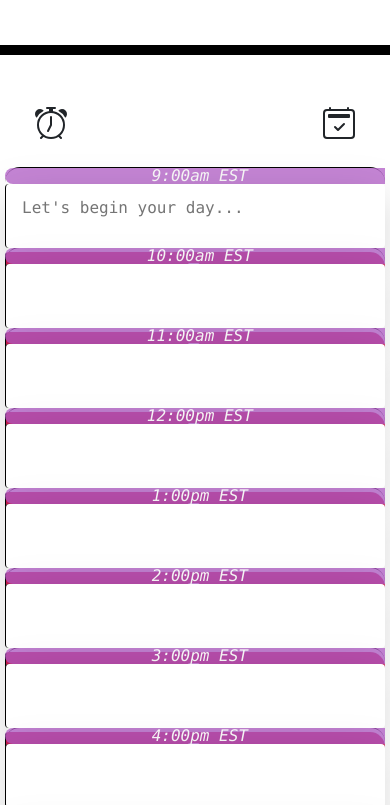
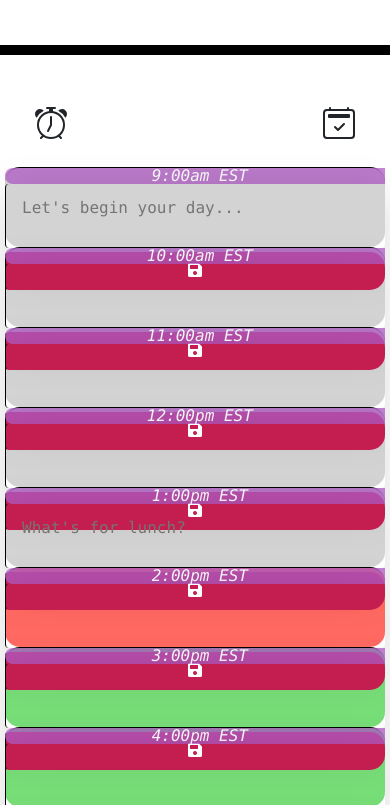
Before and after one commit to mja279/third-party-apis, a plain HTML site: page index.html in a window 390 px wide. Shown: the part 256-1061 px from the top of the page. Drawn offline with nearby package versions, Linux system fonts and the light colour scheme.

Commit message:
working draft.v3

```diff
--- a/index.html
+++ b/index.html
@@ -28,8 +28,8 @@
       <p class="lead">A basic calendar app for scheduling your work day</p>
       <p id="currentDay" class="lead"></p>
     </header>
+
     <main>
-
       <div class="container">
             <div id="icon" class="col-md-12" style="font-size: 2em">
             <!-- Clock Icon -->
@@ -40,7 +40,7 @@
                 <path fill-rule="evenodd" d="M11.646 14.146a.5.5 0 0 1 .708 0l1 1a.5.5 0 0 1-.708.708l-1-1a.5.5 0 0 1 0-.708zm-7.292 0a.5.5 0 0 0-.708 0l-1 1a.5.5 0 0 0 .708.708l1-1a.5.5 0 0 0 0-.708zM5.5.5A.5.5 0 0 1 6 0h4a.5.5 0 0 1 0 1H6a.5.5 0 0 1-.5-.5z"></path>
                 <path d="M7 1h2v2H7V1z"></path>
               </svg>
-          <!-- Calendar2 check -->
+            <!-- Calendar2 Check -->
               <svg width="1em" height="1em" viewBox="0 0 16 16" class="bi bi-calendar2-check float-right" fill="currentColor" xmlns="http://www.w3.org/2000/svg">
                 <path fill-rule="evenodd" d="M10.854 8.146a.5.5 0 0 1 0 .708l-3 3a.5.5 0 0 1-.708 0l-1.5-1.5a.5.5 0 0 1 .708-.708L7.5 10.793l2.646-2.647a.5.5 0 0 1 .708 0z"/>
                 <path fill-rule="evenodd" d="M14 2H2a1 1 0 0 0-1 1v11a1 1 0 0 0 1 1h12a1 1 0 0 0 1-1V3a1 1 0 0 0-1-1zM2 1a2 2 0 0 0-2 2v11a2 2 0 0 0 2 2h12a2 2 0 0 0 2-2V3a2 2 0 0 0-2-2H2z"/>
@@ -55,63 +55,63 @@
       <div row mb-4>
         <div id="hour-9" class="row time-block">
           <div class="col-md-1 hour"> 9:00am EST</div>
-          <textarea class="col-md-10 description shadow-lg p-3 mb-1 bg-white rounded" placeholder="Let's begin your day..."></textarea>
+          <textarea class="col-md-10 description shadow-lg p-3 mb-1 rounded" placeholder="Let's begin your day..."></textarea>
           <button class="btn saveBtn col-md-1"><i class="fas fa-save"></i></button>
         </div>
       </div>
       <div row mb-4>
         <div id="hour-10" class="row time-block">
           <div class="col-md-1 hour"> 10:00am EST</div>
-          <textarea class="col-md-10 description shadow-lg p-3 mb-1 bg-white rounded"></textarea>
+          <textarea class="col-md-10 description shadow-lg p-3 mb-1  rounded"></textarea>
           <button class="btn saveBtn col-md-1"><i class="fas fa-save"></i></button>
         </div>
       </div>
       <div row mb-4>
         <div id="hour-11" class="row time-block">
           <div class="col-md-1 hour"> 11:00am EST</div>
-          <textarea class="col-md-10 description shadow-lg p-3 mb-1 bg-white rounded"></textarea>
+          <textarea class="col-md-10 description shadow-lg p-3 mb-1 rounded"></textarea>
           <button class="btn saveBtn col-md-1"><i class="fas fa-save"></i></button>
         </div>
       </div>
       <div row mb-4>
         <div id="hour-12" class="row time-block">
           <div class="col-md-1 hour"> 12:00pm EST</div>
-          <textarea class="col-md-10 description shadow-lg p-3 mb-1 bg-white rounded"></textarea>
+          <textarea class="col-md-10 description shadow-lg p-3 mb-1 rounded"></textarea>
           <button class="btn saveBtn col-md-1"><i class="fas fa-save"></i></button>
         </div>
       </div>
       <div row mb-4>
         <div id="hour-13" class="row time-block">
           <div class="col-md-1 hour"> 1:00pm EST</div>
-          <textarea class="col-md-10 description shadow-lg p-3 mb-1 bg-white rounded"></textarea>
+          <textarea class="col-md-10 description shadow-lg p-3 mb-1 rounded" placeholder="What's for lunch?"></textarea>
           <button class="btn saveBtn col-md-1"><i class="fas fa-save"></i></button>
         </div>
       </div>
       <div row mb-4>
         <div id="hour-14" class="row time-block">
           <div class="col-md-1 hour"> 2:00pm EST</div>
-          <textarea class="col-md-10 description shadow-lg p-3 mb-1 bg-white rounded"></textarea>
+          <textarea class="col-md-10 description shadow-lg p-3 mb-1 rounded"></textarea>
           <button class="btn saveBtn col-md-1"><i class="fas fa-save"></i></button>
         </div>
       </div>
       <div row mb-4>
         <div id="hour-15" class="row time-block">
           <div class="col-md-1 hour"> 3:00pm EST</div>
-          <textarea class="col-md-10 description shadow-lg p-3 mb-1 bg-white rounded"></textarea>
+          <textarea class="col-md-10 description shadow-lg p-3 mb-1 rounded"></textarea>
           <button class="btn saveBtn col-md-1"><i class="fas fa-save"></i></button>
         </div>
       </div>
       <div row mb-4>
         <div id="hour-16" class="row time-block">
           <div class="col-md-1 hour"> 4:00pm EST</div>
-          <textarea class="col-md-10 description shadow-lg p-3 mb-1 bg-white rounded"></textarea>
+          <textarea class="col-md-10 description shadow-lg p-3 mb-1 rounded"></textarea>
           <button class="btn saveBtn col-md-1"><i class="fas fa-save"></i></button>
         </div>
       </div>
       <div row mb-4>
         <div id="hour-17" class="row time-block">
           <div class="col-md-1 hour"> 5:00pm EST</div>
-          <textarea class="col-md-10 description shadow-lg p-3 mb-1 bg-white rounded"></textarea>
+          <textarea class="col-md-10 description shadow-lg p-3 mb-1 rounded" placeholder="Let's finish out strong!"></textarea>
           <button class="btn saveBtn col-md-1"><i class="fas fa-save"></i></button>
         </div>
       </div>
--- a/script.js
+++ b/script.js
@@ -1,7 +1,32 @@
-var
+for( i=0; i < localStorage.length; i++ ) {
+    $("#"+localStorage.key(i)+" .description").val(localStorage.getItem(localStorage.key(i)));
+}
+colorSchedule();
+// The page will refresh every 15 seconds:
+var interval = setInterval(colorSchedule,15000);
 
-
-$(document).ready(function(){
-
-
+$(".saveBtn").on("click", function() {
+    // get text from corresponding div and save it to global var "value"
+    var value = $(this).siblings(".description").val();
+    // get id attribute associated with the div containing the text and save it to global var "time"
+    var time = $(this).parent().attr("id");
+    // save the text in "value" to localStorage using "time" as the key
+    localStorage.setItem(time, value)
 });
+// create a save all button, and a clear all button
+function colorSchedule(){
+    var currentTimeBlock = moment().hours();
+    for( i = 9; i < ($(".time-block").length + 9) ; i++ ) {
+        var ths = $("#hour-"+i);
+        ths.removeClass("past")
+        ths.removeClass("present")
+        ths.removeClass("future")
+        if (currentTimeBlock == i) {
+            ths.addClass("present")
+        } else if (currentTimeBlock > i) {
+            ths.addClass("past")
+        } else {
+            ths.addClass("future")
+        }
+    }
+}
```
Lines whose indentation alone changed are shown as unchanged.
